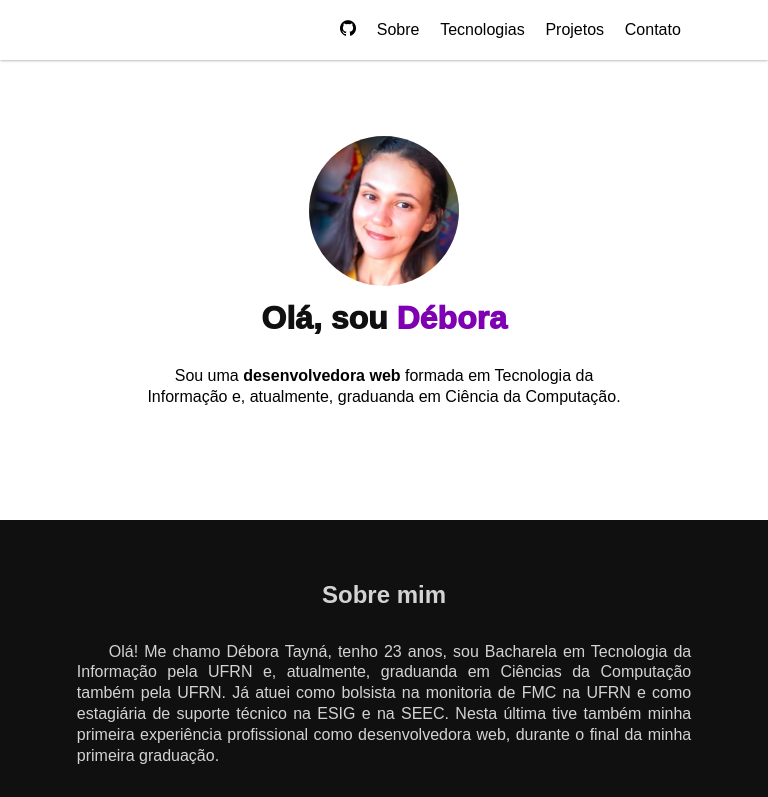
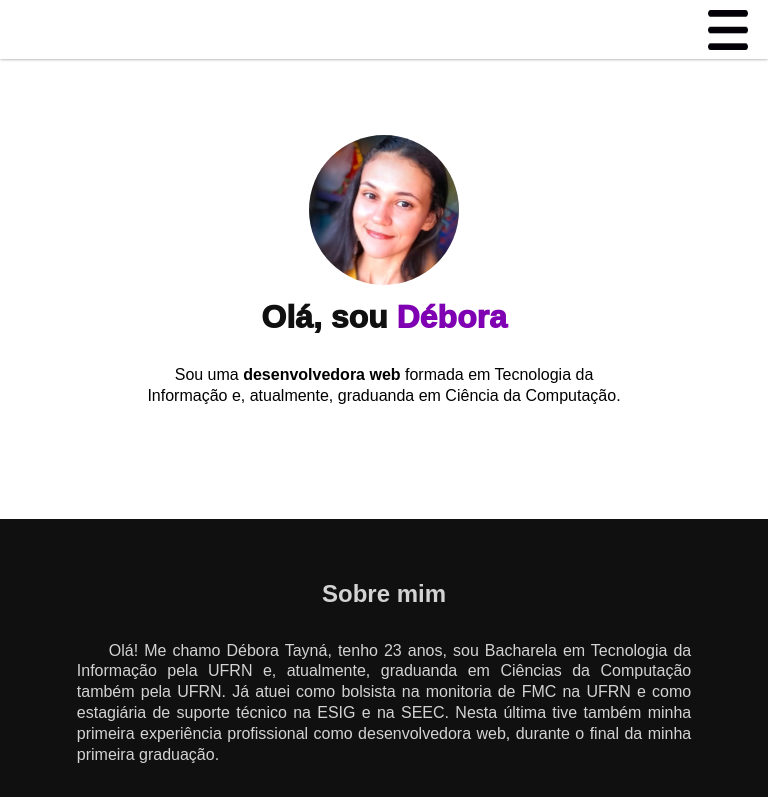
Before and after one commit to dtayna/Apresentacao-angular, an Angular app: page / in a window 768 px wide. Shown: the top 797 px of the page. Built offline with nearby package versions, Linux system fonts and the light colour scheme.

Commit message:
hamburger menu

```diff
--- a/src/app/app.component.css
+++ b/src/app/app.component.css
@@ -0,0 +1,3 @@
+.bar{
+    border-top: solid 1px #d3d3d3;
+}
--- a/src/app/app.component.html
+++ b/src/app/app.component.html
@@ -4,8 +4,9 @@
 <app-tecnologies-session id="tecnologias"></app-tecnologies-session>
 <app-projects-session id="projetos"></app-projects-session>
 <app-footer id="contato"></app-footer>
-<hr width="99%" color="#d3d3d3"/>
+<div ngClass="bar">
 <p ngClass="center">
     Esta página foi desenvolvida com Angular!  <br><br>
     <img ngClass="icons1" src="assets/angular.png">
 </p>
+</div>
--- a/src/app/components/nav/nav.component.css
+++ b/src/app/components/nav/nav.component.css
@@ -1,19 +1,87 @@
+
+@media (min-width: 768px) {
 .fixed{
     position: sticky;
     top: 0px;
     background-color: rgba(255,255,255,1);
     z-index: 1;
     box-shadow: 0px 0px 3px 0px #888888;
+    display: block;
 }
 
-.container {
+.fixedsm{
+    position: sticky;
+    top: 0px;
+    background-color: rgba(255,255,255,1);
+    z-index: 1;
+    box-shadow: 0px 0px 3px 0px #888888;
+    display: none;
+}
+}
+
+@media (max-width: 768px) {
+
+.fixed{
+    position: sticky;
+    top: 0px;
+    background-color: rgba(255,255,255,1);
+    z-index: 1;
+    box-shadow: 0px 0px 3px 0px #888888;
+    display: none;
+}
+
+.fixedsm{
+    position: sticky;
+    top: 0px;
+    background-color: rgba(255,255,255,1);
+    z-index: 1;
+    box-shadow: 0px 0px 3px 0px #888888;
+    display: block;
+    padding-top: 10px;
+    padding-bottom: 5px;
+    padding-right: 20px;
+}
+}
+
+.hamburger{
     background-color: transparent;
     display: flex;
     justify-content: right;
     align-items: center;
-    margin-right: 10%;
+}
+
+.menu{
+    width: 40px;
+    height: 40px;
+}
+
+.container {
+        background-color: transparent;
+        display: flex;
+        justify-content: right;
+        align-items: center;
+        margin-right: 10%;
 
 }
+
+.containersm {
+    background-color: transparent;
+    display: flex;
+    flex-direction: column;
+    justify-content: center;
+    align-items: center;
+}
+
+.itemsm {
+    text-align: center;
+    width: 90%;
+    color: black;
+    padding: 20px 1.5% 20px 1.5%;
+    font-size: 1em;
+    border-bottom: solid 1px #888888;
+}
+
+
 
 .item {
     color: black;
--- a/src/app/components/nav/nav.component.html
+++ b/src/app/components/nav/nav.component.html
@@ -7,3 +7,17 @@
         <a href="#contato" ngClass="item"><div>Contato</div></a>
     </nav>
 </div>
+<div ngClass="fixedsm">
+<nav ngClass="hamburger">
+    <div (click)="openMenu()"><img ngClass="menu" src="assets/menu.png"/></div>
+</nav>
+
+</div>
+<div *ngIf="showMenu" ngClass="containersm">
+    <br>
+    <a (click)="openMenu()" href="#sobre" ngClass="itemsm"><div>Sobre</div></a>
+    <a (click)="openMenu()" href="#tecnologias" ngClass="itemsm"><div>Tecnologias</div></a>
+    <a (click)="openMenu()" href="#projetos" ngClass="itemsm"><div>Projetos</div></a>
+    <a (click)="openMenu()" href="#contato" ngClass="itemsm"><div>Contato</div></a>
+    <a (click)="openMenu()" target="blank" href="https://github.com/dtayna" ngClass="itemsm"><div><img ngClass="icons1" src="assets/github.png"/> </div></a>
+</div>
--- a/src/app/components/nav/nav.component.ts
+++ b/src/app/components/nav/nav.component.ts
@@ -7,7 +7,13 @@ import { Component, OnInit } from '@angular/core';
 })
 export class NavComponent implements OnInit {
 
+  showMenu = false;
+
   constructor() { }
+
+  openMenu(){
+    this.showMenu = !this.showMenu;
+  }
 
   ngOnInit(): void {
   }
--- a/src/app/components/tecnologies-session/tecnologies-session.component.css
+++ b/src/app/components/tecnologies-session/tecnologies-session.component.css
@@ -18,10 +18,21 @@
     align-items: start;
     flex-wrap: wrap;
     gap: 3%;
+
+
 }
 
 td{
     padding: 5px 5px 5px 5px;
+
+
+}
+@media (max-width: 768px) {
+.bb{
+    padding: 5px 5px 5px 5px;
+    border-bottom: solid 1px #888888;
+
+}
 }
 
 .icons{
--- a/src/app/components/tecnologies-session/tecnologies-session.component.html
+++ b/src/app/components/tecnologies-session/tecnologies-session.component.html
@@ -31,7 +31,7 @@
 </td>
 </table>
 <table ngClass="tables">
-    <td>
+    <td ngClass="bb">
         <tr>
             <h4>Linguagens</h4>
         </tr>
@@ -43,14 +43,14 @@
         <tr>JavaScript</tr>
     </td>
 
-    <td>
+    <td ngClass="bb">
         <tr>
             <h4>Backend</h4>
         </tr>
         <tr>Java</tr>
         <tr>NodeJS</tr>
     </td>
-    <td>
+    <td ngClass="bb">
         <tr>
             <h4>Frontend</h4>
         </tr>
@@ -62,20 +62,20 @@
         <tr>React</tr>
         <tr>Bootstrap</tr>
     </td>
-    <td>
+    <td ngClass="bb">
         <tr>
             <h4>Mobile</h4>
         </tr>
         <tr>Java</tr>
     </td>
-    <td>
+    <td ngClass="bb">
         <tr>
             <h4>Game</h4>
         </tr>
         <tr>Godot</tr>
         <tr>GDScript</tr>
     </td>
-    <td>
+    <td ngClass="bb">
         <tr>
             <h4>Banco de Dados</h4>
         </tr>
@@ -83,7 +83,7 @@
 
 
     </td>
-    <td>
+    <td ngClass="bb">
         <tr>
             <h4>NLP</h4>
         </tr>
@@ -95,7 +95,7 @@
 
     </td>
 
-    <td>
+    <td ngClass="bb">
         <tr>
             <h4>Outros</h4>
         </tr>
```
Also changed, not shown: src/assets/menu.png (added).
